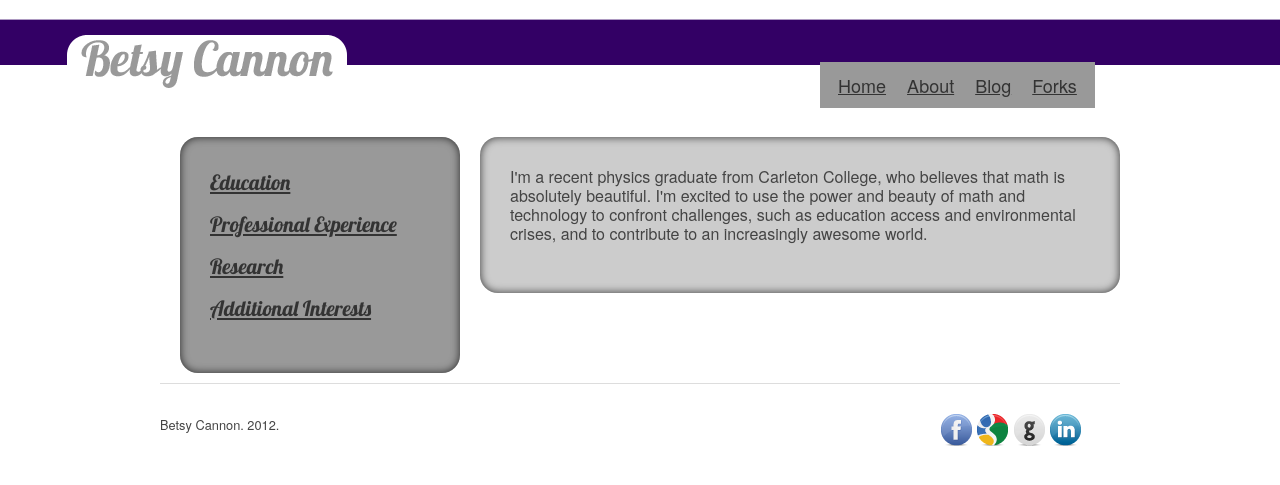
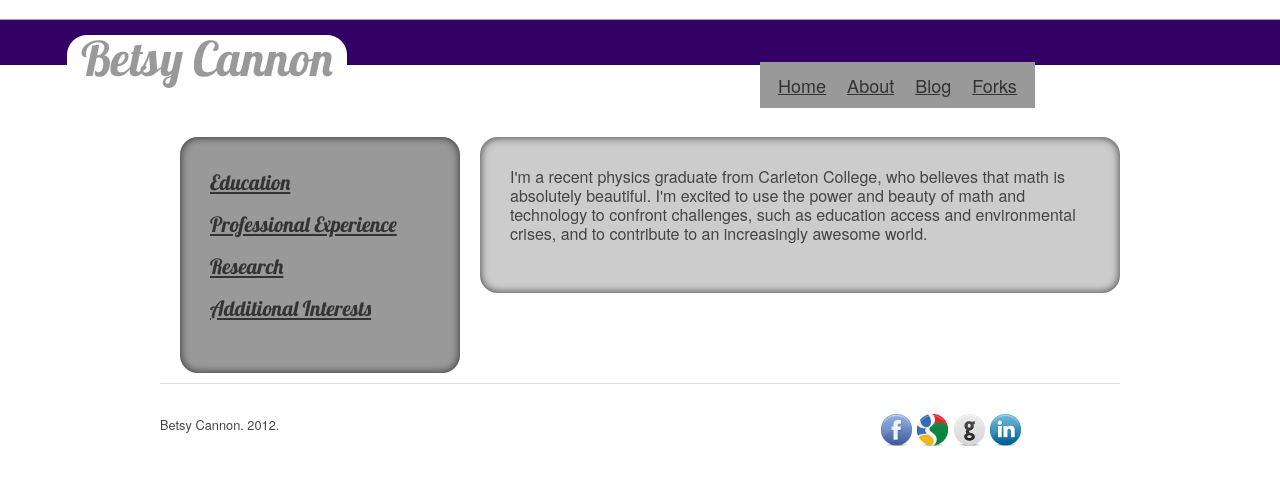
Before and after one commit to forklady42/forklady42.github.com, a Jekyll site: the page built from index.html, in a window 1280 px wide. Shown: the top 485 px of the page. Built offline with Jekyll 4.4.1, drawn with Linux system fonts in a browser that asks for light colours; some web fonts are replaced; Markdown is read by kramdown in place of the engine named in the settings.

Commit message:
improved scalability of header and footer

```diff
--- a/_layouts/layout1.html
+++ b/_layouts/layout1.html
@@ -30,11 +30,11 @@
 
     <div class="container clearfix" style="margin-top: 75px">
 
-            <div class="eleven columns alpha">
+            <div class="ten columns alpha">
                 <p></p>
 
             </div>
-			<aside class="five columns omega">
+			<aside class="six columns omega">
                 <div id="menu">
                     <ul>
                         <li><a href="/index.html">Home</a></li>
@@ -78,10 +78,10 @@
 <div class="container clearfix">
     <div class="footer">
     <hr />
-        <div class="thirteen columns alpha">
+        <div class="twelve columns alpha">
             <p><small>Betsy Cannon. 2012.</small></p>
         </div>
-        <aside class="three columns omega">
+        <aside class="four columns omega">
             <nav>
                 <a href= "http://www.facebook.com/eacannon" title="Facebook"><img
           src="/images/facebook_32.png" style="position:relative;"></a>
```
